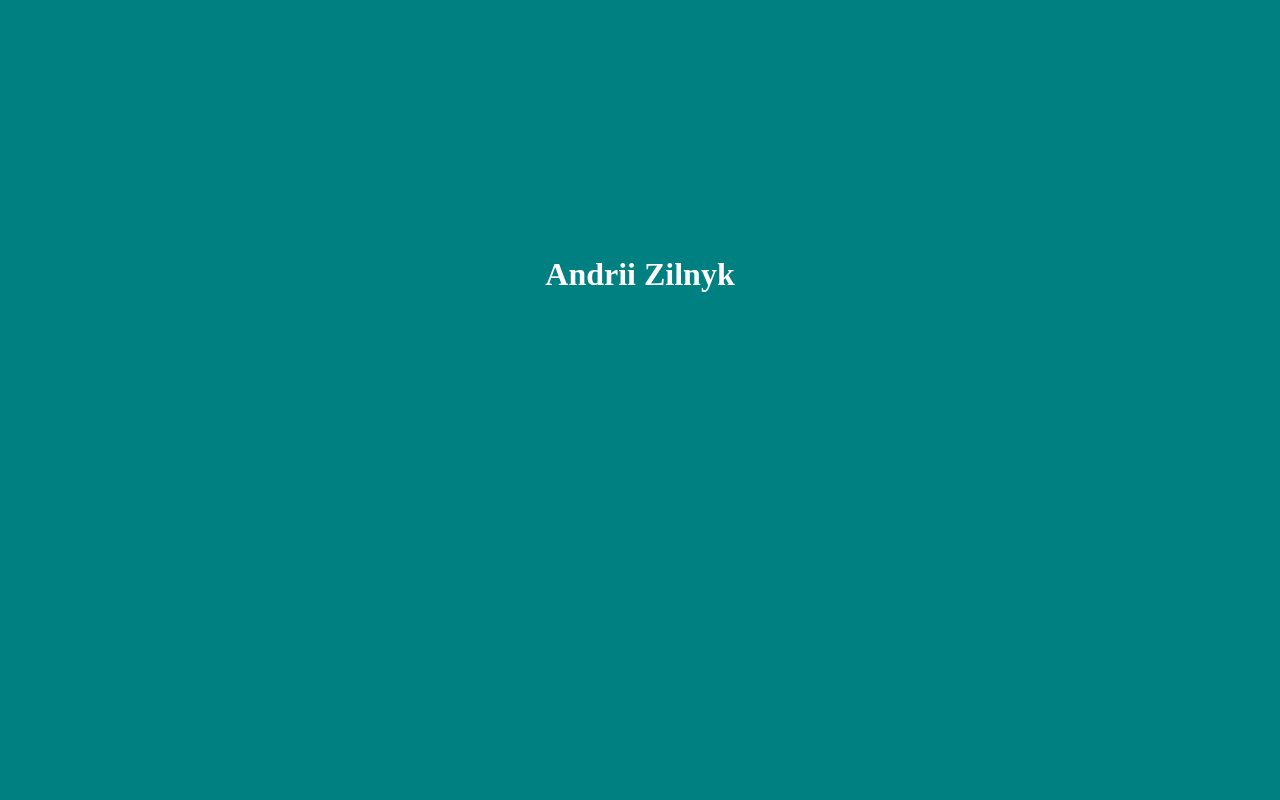
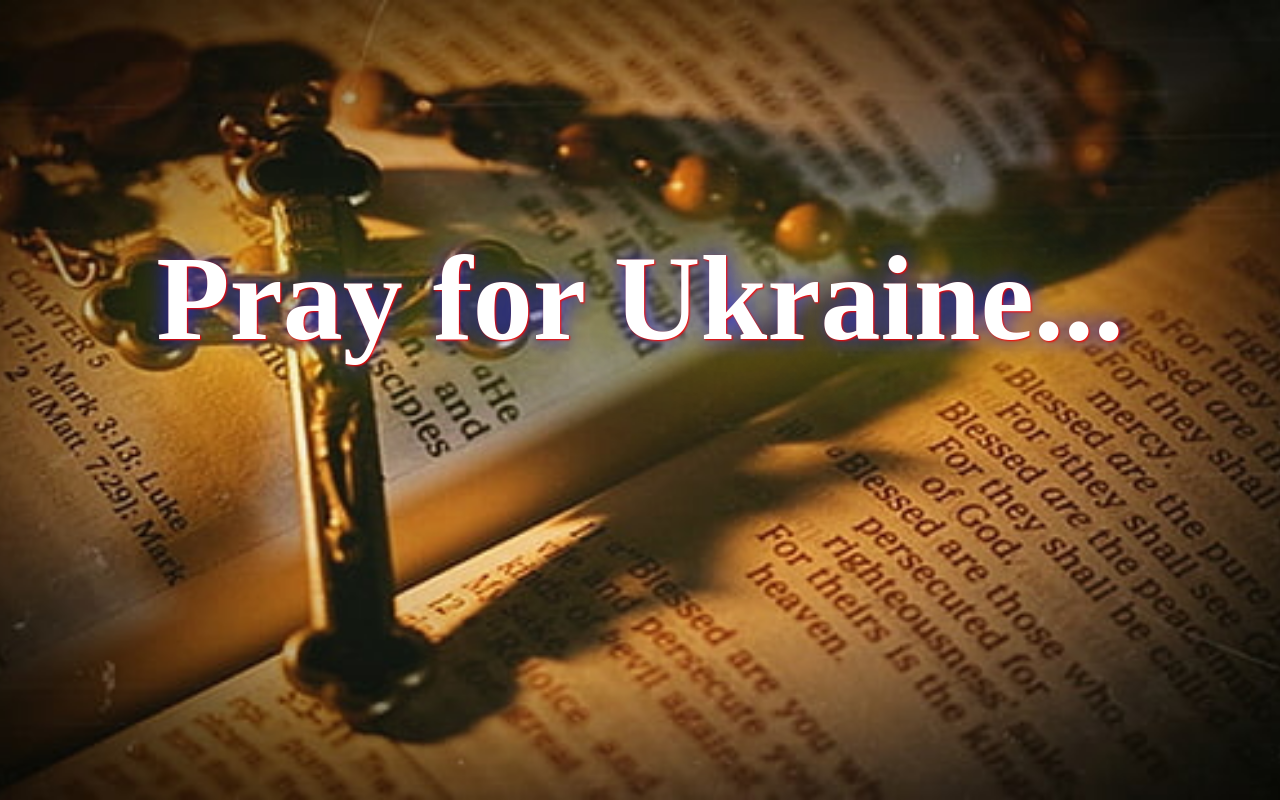
Before and after one commit to AndriiZil/AndriiZil.github.io, a plain HTML site: page index.html in a window 1280 px wide. Drawn offline with Linux system fonts and the light colour scheme.

Commit message:
added background

```diff
--- a/index.html
+++ b/index.html
@@ -9,6 +9,6 @@
     <title>Andrii's Zilnyk Website</title>
 </head>
 <body>
-    <h1>Andrii Zilnyk</h1>
+    <h1>Pray for Ukraine...</h1>
 </body>
 </html>
--- a/style.css
+++ b/style.css
@@ -4,12 +4,18 @@
 }
 
 body {
-     background-color: teal;
-     color: white;
+  background: url('pray.jpg') no-repeat center center fixed;
+  -webkit-background-size: cover;
+  -moz-background-size: cover;
+  -o-background-size: cover;
+  background-size: cover;
 }
 
 h1 {
   display: flex;
   justify-content: center;
-     margin-top: 20%;
+  margin-top: 18%;
+  font-size: 120px;
+  color: white;
+  text-shadow: 1px 1px 2px red, 0 0 1em yellow, 0 0 0.2em blue;
 }
```
Also changed, not shown: pray.jpg (added). Lines whose indentation alone changed are shown as unchanged.
